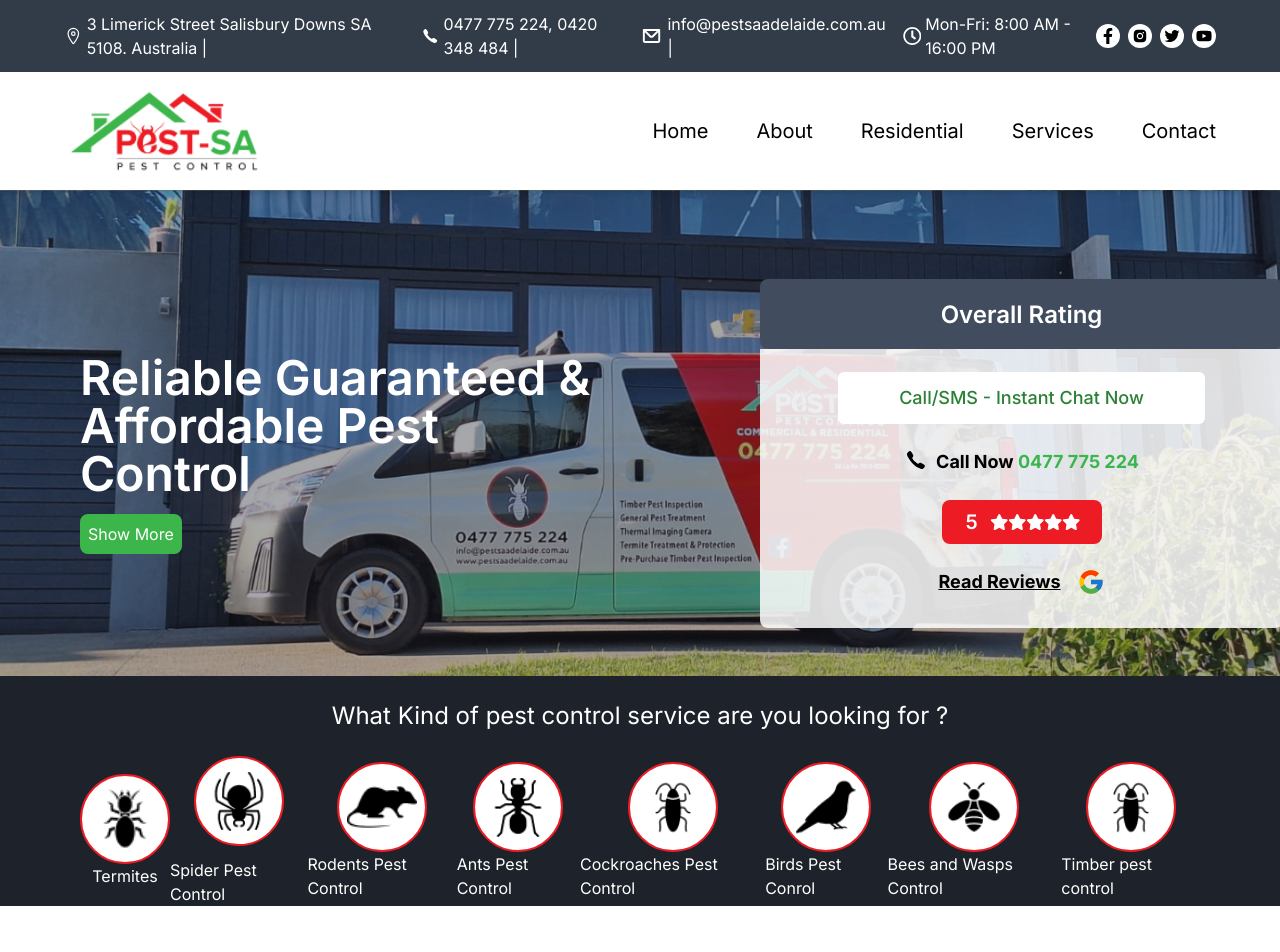
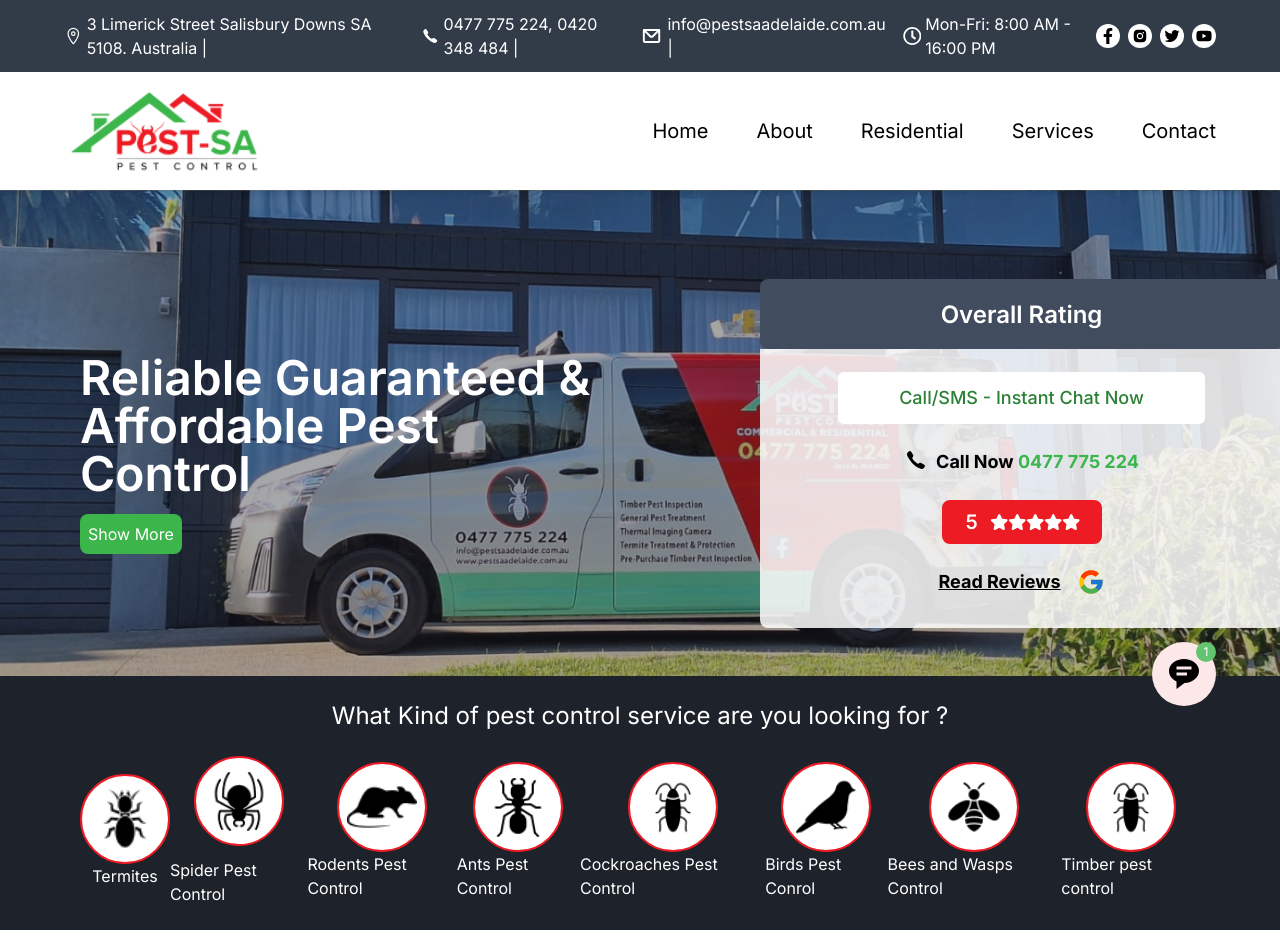
Before and after one commit to SagarGharti/Pest-Sa, a Next.js app: page / in a window 1280 px wide. Shown: the top 952 px of the page. Built offline with nearby package versions, Linux system fonts and the light colour scheme.

Commit message:
added: message icon on home page, message form

```diff
--- a/src/app/home.js
+++ b/src/app/home.js
@@ -1,5 +1,5 @@
 "use client";
-import React from "react";
+import React, { useState } from "react";
 import { IoIosCall } from "react-icons/io";
 import Image from "next/image";
 import DynamicCard from "./Components/Card";
@@ -10,10 +10,22 @@ import Navbar from "./Components/Navbar";
 import Footer from "./Components/Footer";
 import ContactUs from "./Components/Contact";
 import { FcGoogle } from "react-icons/fc";
+import { BiSolidMessageRoundedDetail } from "react-icons/bi";
+import { IoIosClose } from "react-icons/io";
 
 function HeroSection() {
+  const [isFormOpen, setIsFormOpen] = useState(false);
+
+  const handleMessageClick = () => {
+    setIsFormOpen(!isFormOpen);
+  };
+
+  const handleCloseForm = () => {
+    setIsFormOpen(false);
+  };
+
   return (
-    <div>
+    <div className="relative">
       <div
         className="relative bg-cover bg-center pt-[7%] pb-12 w-full flex items-center "
         style={{ backgroundImage: `url('/homepage.png')` }}
@@ -69,19 +81,31 @@ function HeroSection() {
             </div>
           </div>
         </div>
+        <div className="absolute bottom-[-30px] right-8 transform -translate-x-1/2 z-20">
+          <div className="relative" onClick={handleMessageClick}>
+            <Message />
+            <div className="absolute top-0 right-0 bg-primary-5 text-white rounded-full h-5 w-5 flex items-center justify-center">
+              <p className="text-xs">1</p>
+            </div>
+          </div>
+        </div>
+        {isFormOpen && (
+          <div className="absolute top-[-4px] right-15">
+            <MessageForm handleCloseForm={handleCloseForm} />
+          </div>
+        )}
       </div>
       <PestControlBanner />
     </div>
   );
 }
-
 function PestControlBanner() {
   return (
     <div className="w-full bg-neutral mb-12">
       <p className="text-white text-center text-2xl py-6 font-sans-serif">
         What Kind of pest control service are you looking for ?
       </p>
-      <div className="flex items-center justify-between px-20">
+      <div className="flex items-center justify-between px-20 pb-6">
         <div className="flex flex-col items-center">
           <div className="rounded-full bg-white h-[90px] w-[90px] border-2 border-secondary-4">
             <Image src="/termite.png" height={150} width={150} />
@@ -334,6 +358,62 @@ function Testimonials() {
     </div>
   );
 }
+function Message() {
+  return (
+    <div>
+      <div className="bg-secondary-9 w-16 h-16 rounded-full flex items-center justify-center">
+        <BiSolidMessageRoundedDetail className="text-4xl" />
+      </div>
+    </div>
+  );
+}
+function MessageForm({ handleCloseForm }) {
+  return (
+    <div className="w-[454px] relative z-9999">
+      <div className="bg-primary-3 flex py-4 pl-[30%] justify-between pr-6">
+        <div className="absolute top-[-30px] left-6">
+          <img src="Message-logo.svg" alt="logo" />
+        </div>
+        <p className="text-white text-xl font-semibold">Have a question?</p>
+        <div onClick={handleCloseForm}>
+          <IoIosClose className="h-8 w-8 text-white" />
+        </div>
+      </div>
+      <div className="bg-white px-8 py-6 rounded-sm">
+        <div className="bg-neutral-9 rounded-lg p-3">
+          <p>Enter your question below and we will get right back to you</p>
+        </div>
+        <div className="py-4">
+          <input
+            type="text"
+            placeholder="Name"
+            className="border-b border-neutral-9 w-full py-4 "
+          />
+          <input
+            type="number"
+            placeholder="Mobile Phone"
+            className="border-b border-neutral-9 w-full py-4"
+          />
+          <input
+            type="text"
+            placeholder="Message"
+            className="border-b border-neutral-9 w-full py-4"
+          />
+        </div>
+        <div className="flex gap-4 pb-6">
+          <input type="checkbox" />
+          <p className="text-neutral-7 text-sm">
+            By submitting you agree to receive SMS or emails for the provided
+            channel.{" "}
+          </p>
+        </div>
+        <button className="bg-primary-3 px-6 py-2 rounded-lg text-white">
+          Send
+        </button>
+      </div>
+    </div>
+  );
+}
 
 export default function Home() {
   return (
```
Also changed, not shown: public/Message-logo.svg (added).
